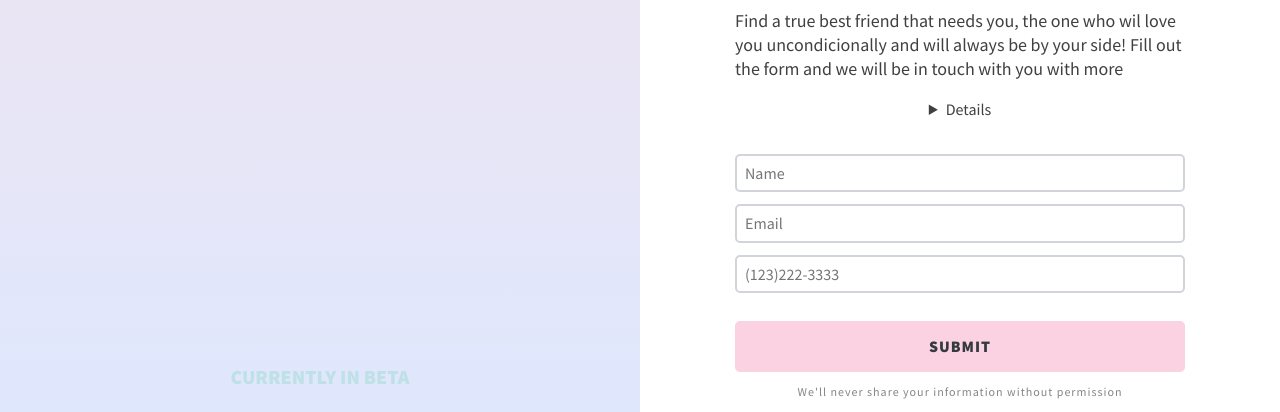
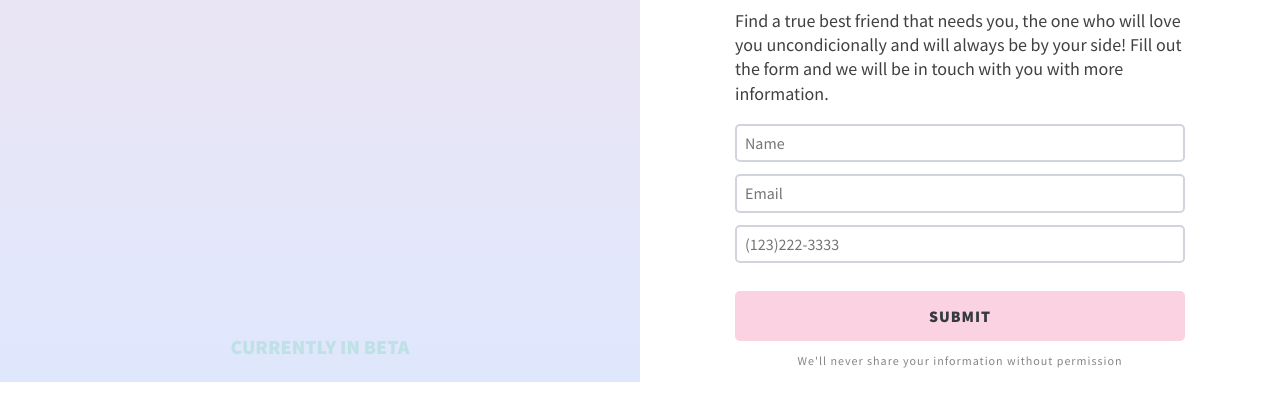
Before and after one commit to vargasbernardo/Product-splash, a website built with Vite: page index.html in a window 1280 px wide. Shown: the part 650-1062 px from the top of the page. After the commit the page ends 1032 px from the top, so only its background shows below. Built offline with nearby package versions, Linux system fonts and the light colour scheme.

Commit message:
Update index.html

```diff
--- a/index.html
+++ b/index.html
@@ -34,7 +34,7 @@
             <h2>Adopt.me</h2>
             <span class="subheading">Make the best decision of your life</span>
 
-            <p> Find a true best friend that needs you, the one who wil love you uncondicionally and will always be by your side! Fill out the form and we will be in touch with you with more <details class=""></details></p>
+            <p> Find a true best friend that needs you, the one who will love you uncondicionally and will always be by your side! Fill out the form and we will be in touch with you with more information.</p>
 
             <form>
                 <input type="text" required placeholder="Name" aria-label="Name">
```
